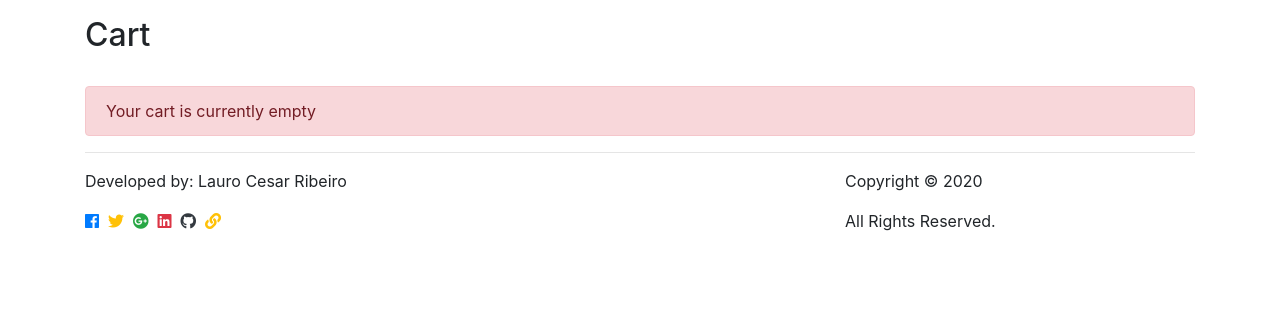
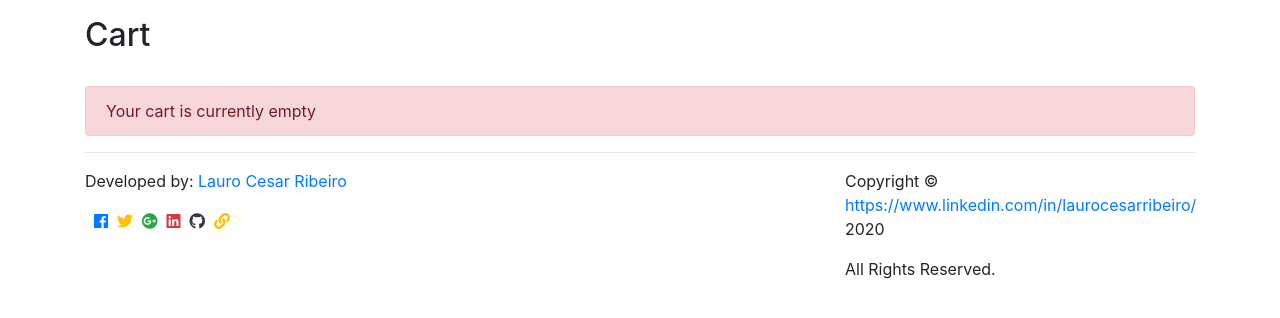
Before and after one commit to LauroCRibeiro/Django-MultiVendor-Ecommerce-, a Django app: page /ecommerce/cart/ in a window 1280 px wide. Shown: the part 56-374 px from the top of the page. Run offline with Django 3.2, Linux system fonts and the light colour scheme; some libraries are stand-ins or nearby versions.

Commit message:
Update base.html

```diff
--- a/ecommerce/templates/ecommerce/base.html
+++ b/ecommerce/templates/ecommerce/base.html
@@ -55,30 +55,33 @@
 			<hr />
 			<div class="row">
 				<div class="col-lg-8 col-md-8">
-					<p>Developed by: Lauro Cesar Ribeiro</a></p>
+					<p>Developed by: <a href="https://www.linkedin.com/in/laurocesarribeiro/" target="_blank">Lauro Cesar Ribeiro</a></p>
 					<div class="personal-sm">
-						<a href="https://www.facebook.com" target="_blank" title="Facebook">
+						<a href="https://www.linkedin.com/in/laurocesarribeiro/>
+							<i class="fa fa-home text-success" title=""> </i>&nbsp;
+						</a>
+						<a href="https://www.linkedin.com/in/laurocesarribeiro/" target="_blank" title="Facebook">
 							<i class="fab fa-facebook text-primary"> </i>&nbsp;
 						</a>
-						<a href="https://www.twitter.com" target="_blank" title="Twitter">
+						<a href="https://www.linkedin.com/in/laurocesarribeiro/" target="_blank" title="Twitter">
 							<i class="fab fa-twitter text-warning"> </i>&nbsp;
 						</a>
-						<a href="https://myaccount.google.com/" target="_blank" title="GooglePlus">
+						<a href="https://www.linkedin.com/in/laurocesarribeiro/" target="_blank" title="GooglePlus">
 							<i class="fab fa-google-plus text-success"> </i>&nbsp;
 						</a>
-						<a href="https://www.linkedin.com" target="_blank" title="Linkedin">
+						<a href="https://www.linkedin.com/in/laurocesarribeiro/" target="_blank" title="Linkedin">
 							<i class="fab fa-linkedin text-danger"> </i>&nbsp;
 						</a>
-						<a href="https://www.github.com" target="_blank" title="Github">
+						<a href="https://www.linkedin.com/in/laurocesarribeiro/" target="_blank" title="Github">
 							<i class="fab fa-github text-dark"> </i>&nbsp;
 						</a>
-						<a href="https://www.google.com" title="Contact Me">
+						<a href="mailto: lauroc.r.volei@hotmail.com" title="Contact Me">
 							<i class="fa fa-link text-warning"> </i>
 						</a>
 					</div>
 				</div>
 				<div class="col-lg-4 col-md-4">
-					<p>Copyright &copy  2020</p>
+					<p>Copyright &copy <a href="https://www.linkedin.com/in/laurocesarribeiro/" target="_blank">https://www.linkedin.com/in/laurocesarribeiro/</a> 2020</p>
 					<p>All Rights Reserved.</p>
 				</div>
 			</div>
```
